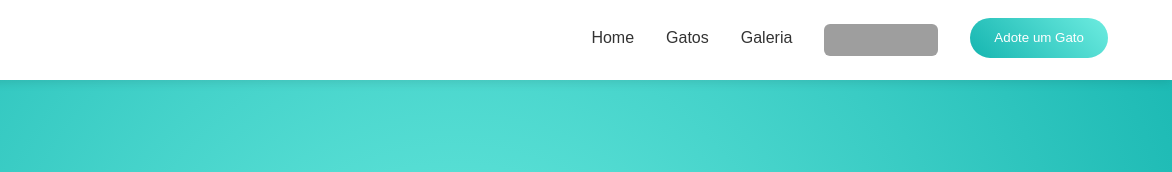
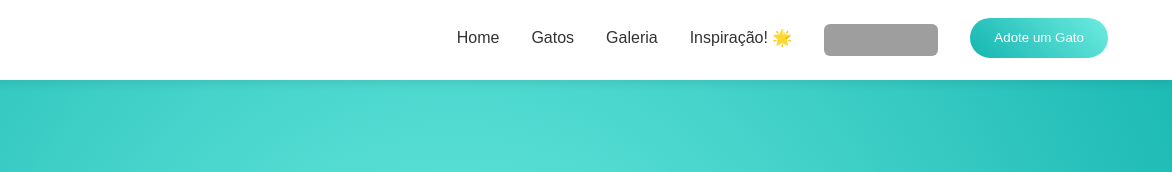
Before and after one commit to fvandrad/gato, a plain HTML site: page index.html in a window 1280 px wide. Shown: the top 172 px of the page, 108-1280 px from the left. Drawn offline with Linux system fonts and the light colour scheme; grey boxes are pictures that could not be loaded.

Commit message:
Update index.html

```diff
--- a/index.html
+++ b/index.html
@@ -36,6 +36,7 @@
             <a href="#hero">Home</a>
             <a href="#gatos">Gatos</a>
             <a href="#galeria">Galeria</a>
+            <a href="https://fvandrad.github.io/">Inspiração! 🌟</a>
             <iframe src="https://github.com/sponsors/fvandrad/button" title="Sponsor fvandrad" height="32" width="114"
                 style="border: 0; border-radius: 6px;"></iframe>
             <button class="cta">Adote um Gato</button>
```
